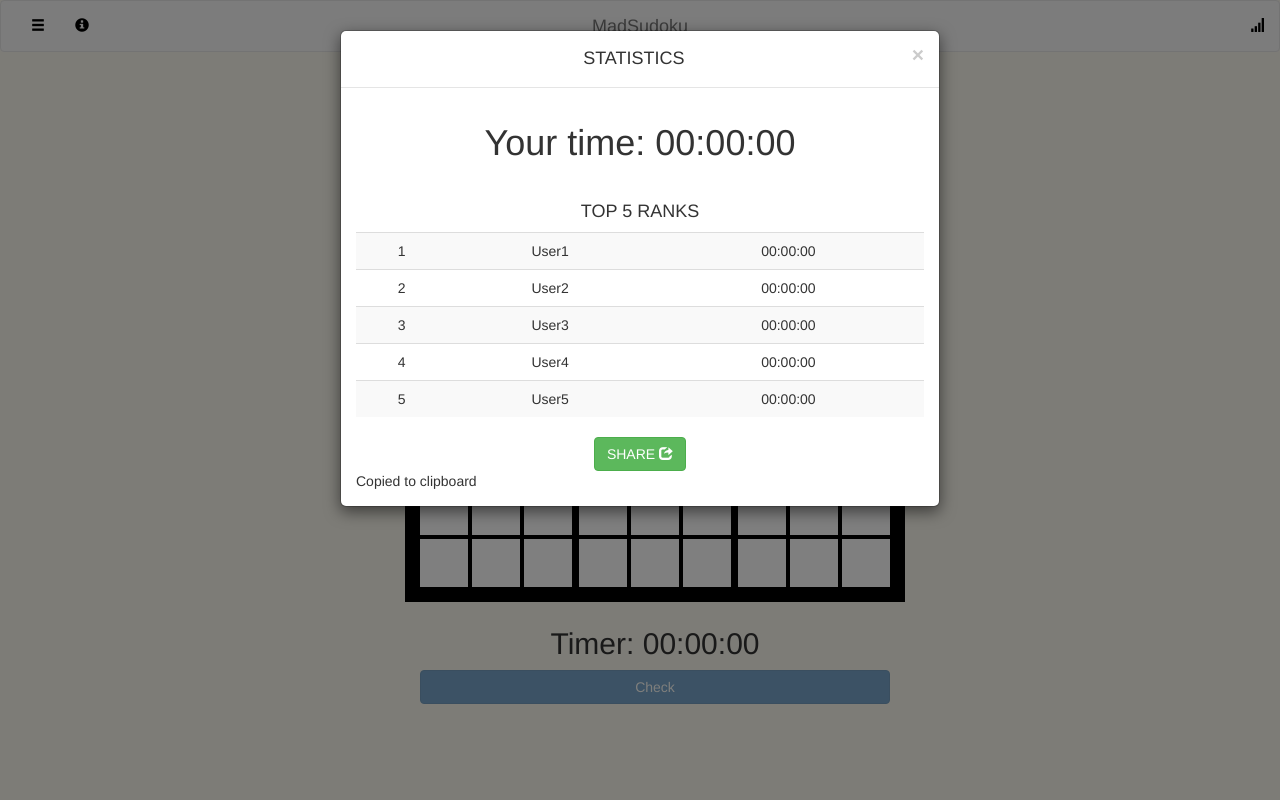
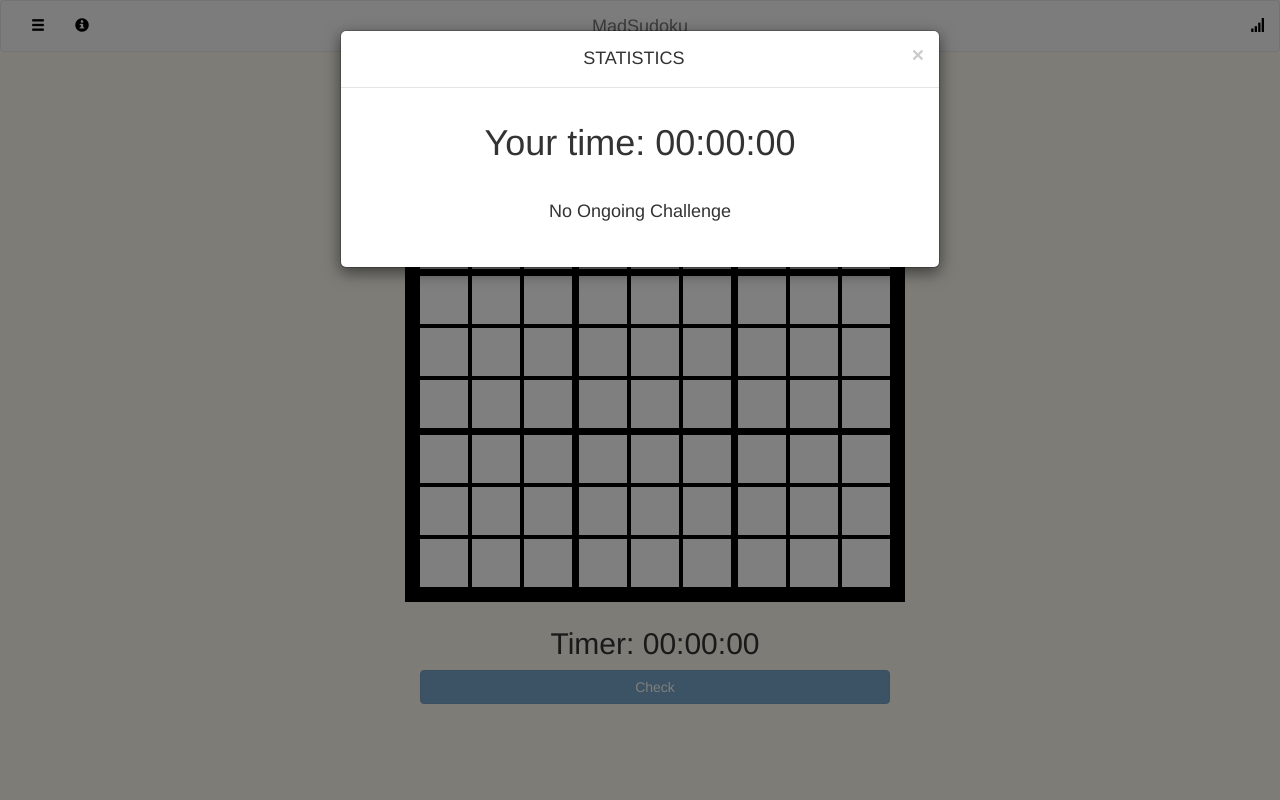
Before and after one commit to AkmalFadlurohman/MadSudoku, a Flask app: page / in a window 1280 px wide, after a click that opens the changed part. Run offline with Flask 2, Linux system fonts and the light colour scheme; some libraries are stand-ins or nearby versions.

Commit message:
Refine game completion flow and stats content

```diff
--- a/app/static/script.js
+++ b/app/static/script.js
@@ -10,12 +10,15 @@ function startChallenge(challenge) {
 	resetTimer();
 	clearBoard();
 	setChallengeTitle(challenge.innerHTML);
+	$("#stats-msg").hide();
+	$("#stats-ranks").show();
 	startTimer();
 	$("#check-btn").prop("disabled", false);
 }
 function setChallengeTitle(challengeTitle) {
-	$("#challenge-title").text(challengeTitle);
-	$("#stats-challenge").text(challengeTitle);
+	challengeHeading = challengeTitle + " Challenge";
+	$("#challenge-title").text(challengeHeading);
+	$("#stats-challenge").text(challengeHeading);
 }
 function clearBoard() {
 	for (i = 0; i < 82; i++) {
@@ -33,10 +36,20 @@ function updateUsername() {
 
 function stopChallenge() {
 	stopTimer();
+	copyTime();
+	$("#share-btn").show();
+	$("#stats-modal").modal("show");
+}
+
+function copyTime() {
+	$("#stats-hours").html($("#hours").html());
+	$("#stats-mins").html($("#mins").html());
+	$("#stats-seconds").html($("#seconds").html());
 }
 
 function shareStats() {
-	var text = "Example text to appear on clipboard";
+	var time = $("#stats-hours").html() + $("#stats-mins").html() + $("#stats-seconds").html();
+	var text = "I did MadSudoku " + $("#challenge-title").html() + " in " + time + ". What's your time?";
 	let temp = document.createElement("textarea");
 	temp.value = text;
 	temp.setAttribute("readonly", "");
@@ -46,5 +59,8 @@ function shareStats() {
 	temp.select();
 	document.execCommand("copy");
 	document.body.removeChild(temp);
-	$(".toast").toast("show");
+	$("#toast").css("visibility", "visible")
+	setTimeout((function() {
+		$("#toast").css("visibility", "hidden");
+	}), 1000);
 }
--- a/app/templates/base.html
+++ b/app/templates/base.html
@@ -70,8 +70,10 @@
 					</div>
 					<div class="modal-body">
 						<h1 id="stats-challenge" class="text-center"></h1>
-						<h1 class="text-center">Your time: <span id="stats-time">00:00:00</span></h1>
+						<h1 class="text-center">Your time: <span id="stats-hours">00:</span><span id="stats-mins">00:</span><span id="stats-seconds">00</span></h1>
 						<br>
+						<h4 id="stats-msg" class="text-center">No Ongoing Challenge</h4>
+						<div id="stats-ranks" style="display: none;">
 							<h4 class="text-center">TOP 5 RANKS</h4>
 							<table class="table table-responsive table-striped table-hover text-center">
 								<tbody>
@@ -102,11 +104,10 @@
 									</tr>
 								</tbody>
 							</table>
-						<button type="button" onclick="shareStats()" class="btn btn-success center-block">SHARE <span class="glyphicon glyphicon-share" style="color:white;"></button>
-						<div class="toast">
-							<div class="toast-body">
+						</div>
+						<button id="share-btn" style="display: none;" type="button" onclick="shareStats()" class="btn btn-success center-block">SHARE <span class="glyphicon glyphicon-share" style="color:white;"></button>
+						<div id="toast" class="text-center text-success" style="visibility: hidden;">
 								Copied to clipboard
-							</div>
 						</div>
 					</div>
 				</div>
```
Lines whose indentation alone changed are shown as unchanged.
